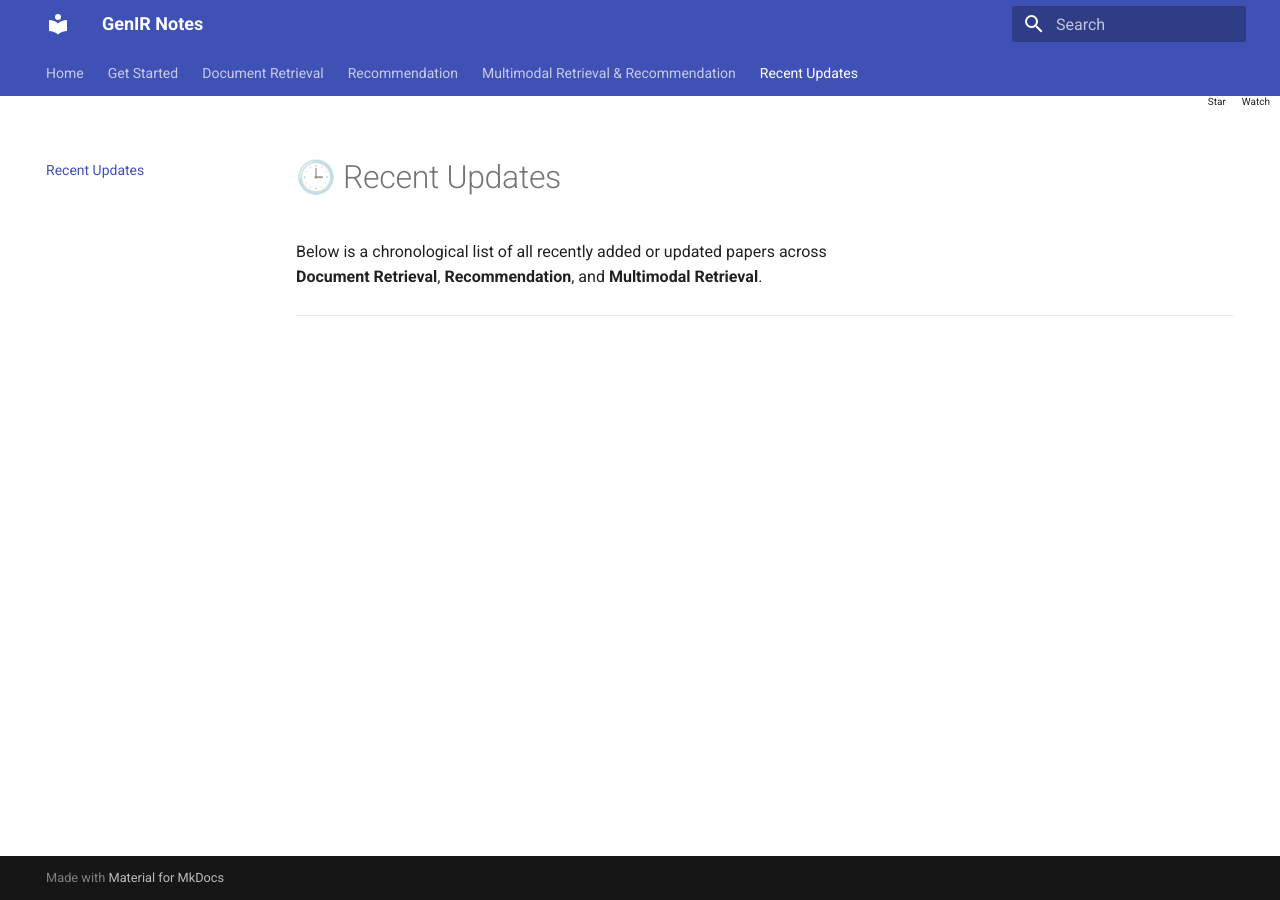
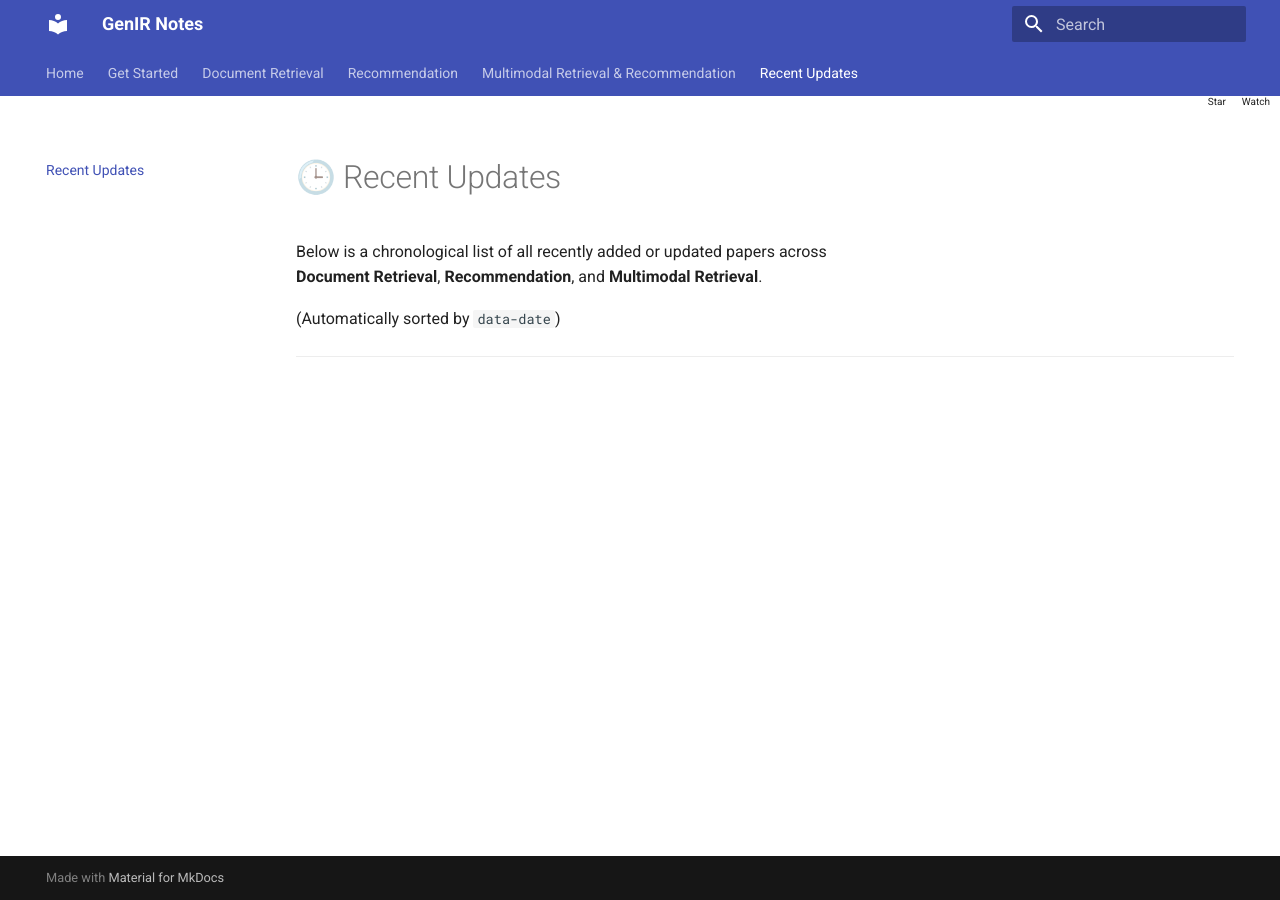
Before and after one commit to GenIR-notes/genir-notes, an MkDocs documentation site: the page built from docs/recent.md, in a window 1280 px wide. Built offline with MkDocs 1.6.1 and Material for MkDocs 9.7.7, drawn with Linux system fonts in a browser that asks for light colours.

Commit message:
Update recent.md

```diff
--- a/docs/recent.md
+++ b/docs/recent.md
@@ -3,16 +3,25 @@
 Below is a chronological list of all recently added or updated papers across
 **Document Retrieval**, **Recommendation**, and **Multimodal Retrieval**.
 
+(Automatically sorted by `data-date`)
+
 ---
 
+<!-- Hidden container: include 3 paper lists -->
 <div style="display:none;">
 
---8<-- "document_retrieval/papers.md"
---8<-- "recommendation/papers.md"
---8<-- "multimodal/papers.md"
+<!-- Document Retrieval -->
+--8<-- "../document_retrieval/papers.md"
+
+<!-- Recommendation -->
+--8<-- "../recommendation/papers.md"
+
+<!-- Multimodal -->
+--8<-- "../multimodal/papers.md"
 
 </div>
 
+<!-- Visible: sorted list will appear here -->
 <div id="recent-list"></div>
 
 <script src="/js/recent.js"></script>
```
